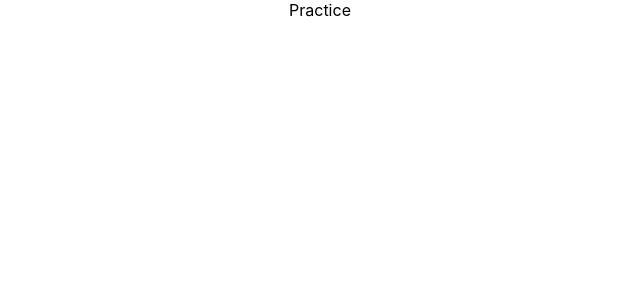
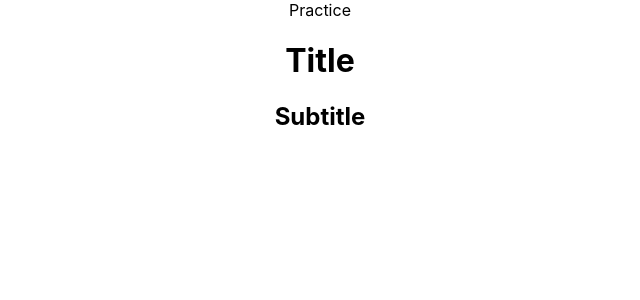
Before and after one commit to roselandroche/practice-react-redux, a React (Create React App) app in the folder practice-oct27/: page / in a window 1280 px wide. Shown: the top 300 px of the page, without its empty margins (320-960 px from the left). Built offline with nearby package versions, Linux system fonts and the light colour scheme; the HTML template or start-up script is replaced by a standard one.

Commit message:
Created dumbComponent

```diff
--- a/practice-oct27/src/App.js
+++ b/practice-oct27/src/App.js
@@ -1,10 +1,12 @@
 import React from 'react';
 import './App.css';
+import Simple from './components/dumbComponent';
 
 function App() {
   return (
     <div className="App">
       <div>Practice</div>
+      <Simple />
     </div>
   );
 }
--- /dev/null
+++ b/practice-oct27/src/components/dumbComponent.js
@@ -0,0 +1,12 @@
+import React from 'react';
+
+function Simple() {
+    return (
+        <>
+            <h1>Title</h1>
+            <h2>Subtitle</h2>
+        </>
+    )
+}
+
+export default Simple;
```
